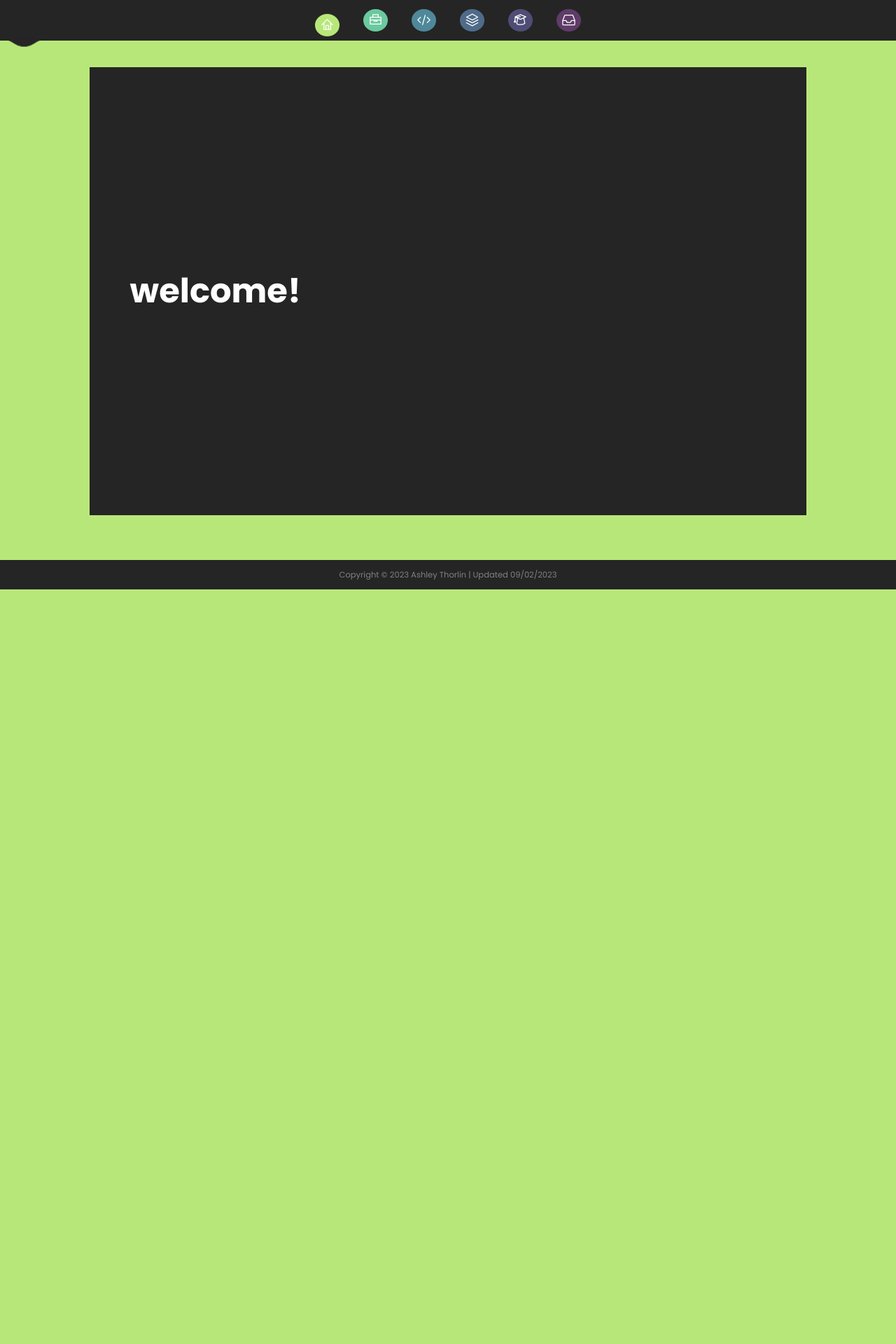
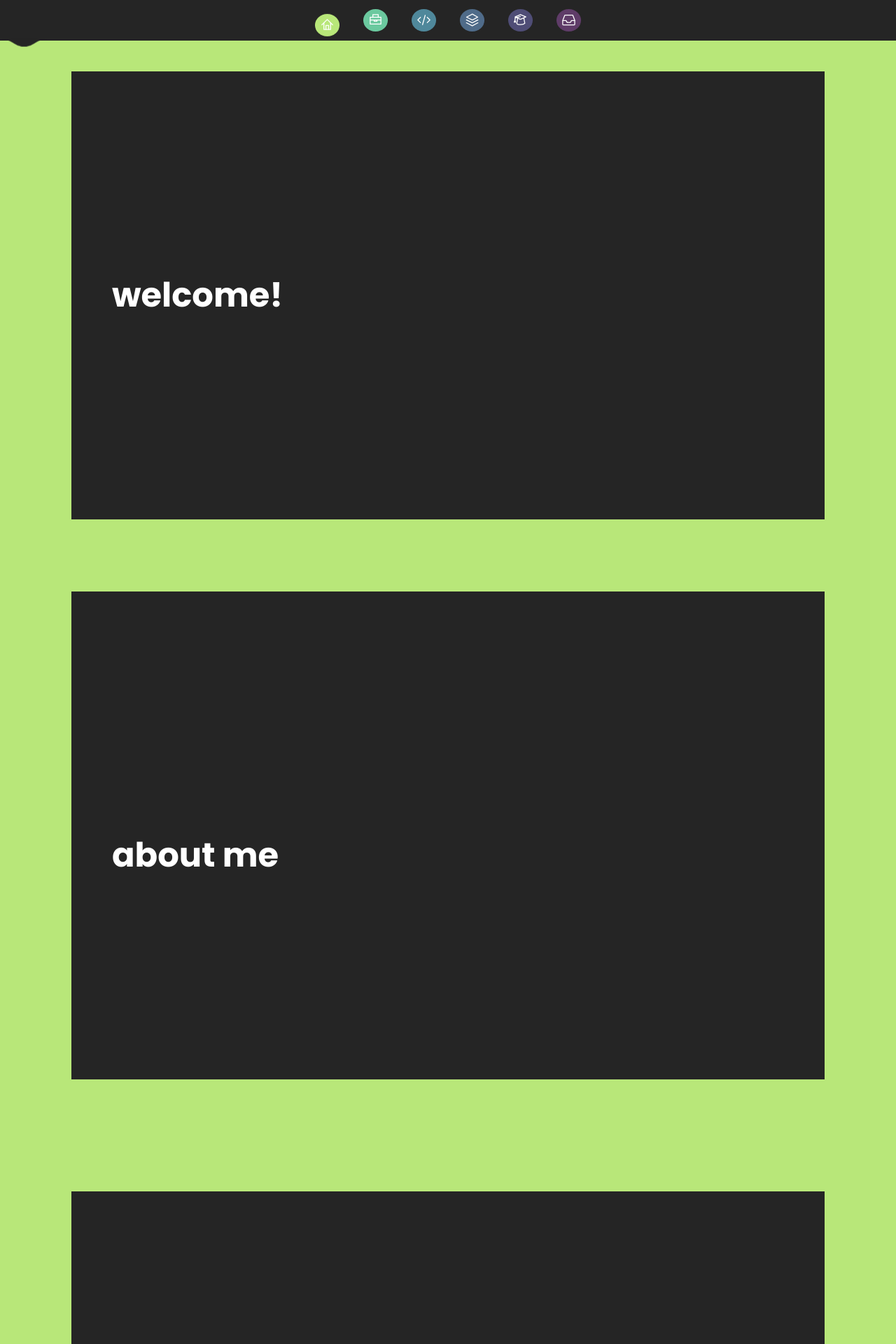
Before and after one commit to ashleythorlin/Portfolio-V3, a React (Create React App) app in the folder portfolio-v3/: page /portfolio/resume in a window 1280 px wide. Shown: the top 1920 px of the page at 70% size. Before the commit the page ends 842 px from the top, so only its background shows below. Built offline with nearby package versions, Linux system fonts and the light colour scheme.

Commit message:
template blocks done

```diff
--- a/portfolio-v3/src/App.tsx
+++ b/portfolio-v3/src/App.tsx
@@ -18,41 +18,59 @@ function App() {
       id: "homeNav",
       index: 0
     })
+  const bgColorsBody = ["#b8e779", "#6bc99f","#4f889b",  "#4F6B89", "#4f4d76", "#5F3C68"];
+
 
   return (
-    <div className='app'>
-      <BrowserRouter>
+    <div className='app' >
         <NavBar
         activeNav={activeNav}
         setActiveNav={setActiveNav}
+        colorWay={bgColorsBody}
         />
-        <Routes>
-          <Route path={"/"}
-            element={<Navigate replace to='/portfolio' />}
-          />
-          <Route path={"/portfolio"}
-            element={<Home />}
-          />
-          <Route path={"/portfolio/education"}
-            element={<Education />}
-          />
-          <Route path="/portfolio/skills"
-            element={<Skills />}
-          />
-          <Route path="/portfolio/experience"
-            element={<Experience />}
-          />
-          <Route path="/portfolio/projects"
-            element={<Projects />}
-          />
-          <Route path="/portfolio/resume"
-            element={<Resume />}
-          />
-        </Routes>
-        <Footer/>
-      </BrowserRouter>
+        <Home />
+        <Experience />
+        <Projects />
+        <Skills />
+        <Education />
+        <Resume />
     </div>
   );
+  // for multipage app
+  // return (
+  //   <div className='app'>
+  //     <BrowserRouter>
+  //       <NavBar
+  //       activeNav={activeNav}
+  //       setActiveNav={setActiveNav}
+  //       />
+  //       <Routes>
+  //         <Route path={"/"}
+  //           element={<Navigate replace to='/portfolio' />}
+  //         />
+  //         <Route path={"/portfolio"}
+  //           element={<Home />}
+  //         />
+  //         <Route path={"/portfolio/education"}
+  //           element={<Education />}
+  //         />
+  //         <Route path="/portfolio/skills"
+  //           element={<Skills />}
+  //         />
+  //         <Route path="/portfolio/experience"
+  //           element={<Experience />}
+  //         />
+  //         <Route path="/portfolio/projects"
+  //           element={<Projects />}
+  //         />
+  //         <Route path="/portfolio/resume"
+  //           element={<Resume />}
+  //         />
+  //       </Routes>
+  //       <Footer/>
+  //     </BrowserRouter>
+  //   </div>
+  // );
 }
 
 export default App;
--- a/portfolio-v3/src/pages/education/Education.tsx
+++ b/portfolio-v3/src/pages/education/Education.tsx
@@ -3,16 +3,15 @@ import '../pages.css'
 
 const Education = () => {
     return (
-        <div className="container" id="education">
-            <div className="page-assets">
-
-            </div>
+        <div className="container" id="education-container">
+            {/* <div className="page-assets">
+            </div> */}
             <div className="content" >
-                <div className='section' style={{textAlign: "center"}}>
+                <div className='section'>
                     <h1
                     style={{textAlign: "center"}}
                     >
-                        welcome!
+                        about me
                     </h1>
                 </div>
             </div>
--- a/portfolio-v3/src/pages/experience/Experience.tsx
+++ b/portfolio-v3/src/pages/experience/Experience.tsx
@@ -3,16 +3,16 @@ import '../pages.css'
 
 const Experience = () => {
     return (
-        <div className="container" id="experience">
-            <div className="page-assets">
+        <div className="container" id="experience-container">
+            {/* <div className="page-assets">
 
-            </div>
+            </div> */}
             <div className="content" >
-                <div className='section' style={{textAlign: "center"}}>
+                <div className='section'>
                     <h1
                     style={{textAlign: "center"}}
                     >
-                        welcome!
+                        about me
                     </h1>
                 </div>
             </div>
--- a/portfolio-v3/src/pages/home/Home.tsx
+++ b/portfolio-v3/src/pages/home/Home.tsx
@@ -1,12 +1,24 @@
-import React from 'react';
+import {default as React, useState } from 'react';
 import '../pages.css'
 
 function Home () {
+      // change background color on scroll
+    const [scrollTop, setScrollTop] = useState(0);
+
+    const handleScroll = (event: React.UIEvent<HTMLElement>) => {
+        const scrollTop = event.currentTarget.scrollTop;
+        console.log("here: ", scrollTop)
+        console.log(event.currentTarget.offsetHeight);
+        // if (scrollTop > 100){
+        //     document.body.style.backgroundColor = bgColorsBody[1];
+        // }
+
+    };
     return (
-        <div className="container" id="home">
-            <div className="page-assets">
-
-            </div>
+        <div className="container" id="home-container"
+        onScroll={(e) => handleScroll(e)}>
+            {/* <div className="content page-assets" >
+            </div> */}
             <div className="content" >
                 <div className='section' id="title-card" style={{textAlign: "center"}}>
                     <h1
--- a/portfolio-v3/src/pages/pages.css
+++ b/portfolio-v3/src/pages/pages.css
@@ -1,11 +1,18 @@
-.container .content {
-    width: 80vw;
-    margin: auto;
+.container {
+    height: 100vh;
+    width: 100vw;
+    margin: 0;
+    display: flex;
+    flex-direction: column;
+}
+
+.content {
+    height: 80%;
 }
 
 .section {
     display: flex;
-    margin: 12vh 0 8vh;
+    margin: 8vw;
     padding: 5em;
     background-color: var(--section);
     height: 80vh;
@@ -20,3 +27,7 @@
 h1 {
     font-size: 48px;
 }
+
+/* .page-assets {
+    z-index
+} */
--- a/portfolio-v3/src/pages/projects/Projects.tsx
+++ b/portfolio-v3/src/pages/projects/Projects.tsx
@@ -3,7 +3,7 @@ import '../pages.css'
 
 const Projects = () => {
     return (
-        <div className="container" id="projects">
+        <div className="container" id="projects-container">
             <div className="page-assets">
 
             </div>
--- a/portfolio-v3/src/pages/resume/Resume.tsx
+++ b/portfolio-v3/src/pages/resume/Resume.tsx
@@ -3,7 +3,7 @@ import '../pages.css'
 
 const Resume = () => {
     return (
-        <div className="container" id="resume">
+        <div className="container" id="resume-container">
             <div className="page-assets">
 
             </div>
--- a/portfolio-v3/src/pages/skills/Skills.tsx
+++ b/portfolio-v3/src/pages/skills/Skills.tsx
@@ -3,7 +3,7 @@ import '../pages.css'
 
 const Skills = () => {
     return (
-        <div className="container" id="skills">
+        <div className="container" id="skills-container">
             <div className="page-assets">
 
             </div>
```
Also changed, not shown: portfolio-v3/src/components/navbar/NavBar.tsx (+33 -27 lines).
